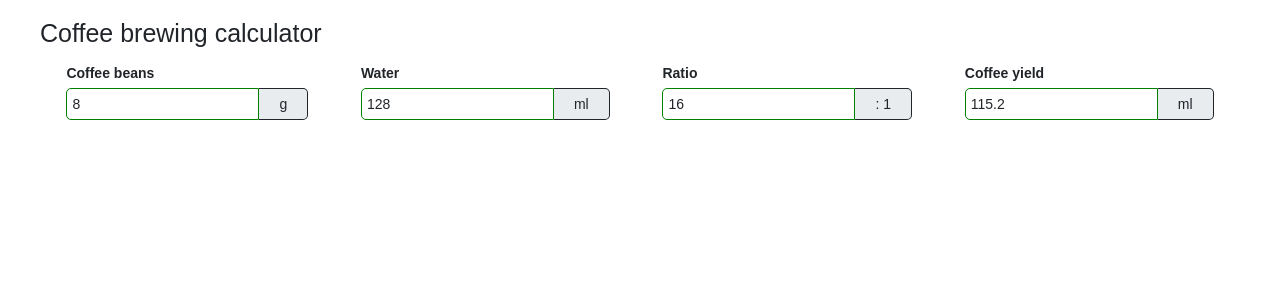
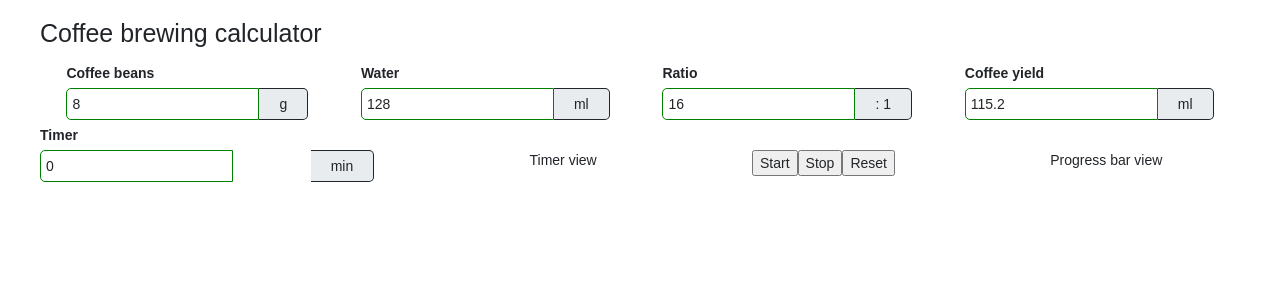
Before and after one commit to kodosa7/coffee-brewing-calculator, a React (Vite) app: page / in a window 1280 px wide. Shown: the top 300 px of the page. Built offline with nearby package versions, Linux system fonts and the light colour scheme.

Commit message:
Created Timer component, basic setup and CSS layout

```diff
--- a/src/App.jsx
+++ b/src/App.jsx
@@ -1,11 +1,13 @@
 import Header from "./components/Header";
 import Calculator from "./components/Calculator";
+import Timer from "./components/Timer";
 
 export default function App() {
     return (
         <main>
             <Header />
             <Calculator />
+            <Timer />
         </main>
     );
 };
--- a/src/components/Fields/InputField/InputField.jsx
+++ b/src/components/Fields/InputField/InputField.jsx
@@ -21,7 +21,7 @@ const InputField = (props) => {
                     value={ props.value }
                     onChange={ handleInputValue }
                 />
-                <div className="fieldUnit">
+                <div className="inputField__unit">
                     { fieldUnit }
                 </div>
             </div>
--- /dev/null
+++ b/src/components/Timer.jsx
@@ -0,0 +1,72 @@
+import { useState } from "react";
+
+const Timer = () => {
+    const [time, setTime] = useState(0);
+
+    const handleTime = (e) => {
+        setTime(value);
+    }
+
+    const handleStartButton = () => {
+        console.log("Start button pressed");
+    }
+
+    const handleStopButton = () => {
+        console.log("Stop button pressed");
+    }
+
+    const handleResetButton = () => {
+        console.log("Reset button pressed");
+    }
+    return (
+        <div className="inputField__around">
+            <div className="inputField__label">
+                <label htmlFor="field">Timer</label>
+            </div>
+            <div className="inputField__field">
+                <input
+                    type="number"
+                    id="timer"
+                    name="timer"
+                    required
+                    value={ time }
+                    onChange={ handleTime }
+                />
+                <div className="inputField__unit">
+                    min
+                </div>
+                <div>
+                    Timer view
+                </div>
+
+                <div>
+                    <button
+                        className="startButton"
+                        onClick={ handleStartButton }
+                    >
+                        Start
+                    </button>
+                    <button
+                        className="stopButton"
+                        onClick={ handleStopButton }
+                    >
+                        Stop
+                    </button>
+                    <button
+                        className="resetButton"
+                        onClick={ handleResetButton }
+                    >
+                        Reset
+                    </button>
+                </div>
+
+                <div>
+                    Progress bar view
+                </div>
+
+            </div>
+        </div>
+    );
+};
+
+export default Timer;
--- a/src/index.css
+++ b/src/index.css
@@ -32,20 +32,20 @@ input {
     padding: .5rem;
 }
 
-.inputField__around {
-    /* border: 2px solid red; */
+/* .inputField__around {
+    border: 2px solid red;
 }
 
 .inputField__label {
-    /* border: 2px solid red; */
-}
+    border: 2px solid red;
+} */
 
 .inputField__field {
     display: flex;
     flex-direction: row;
 }
 
-.fieldUnit {
+.inputField__unit {
     display: flex;
     align-items: center;
     padding: 0 2rem;
```
